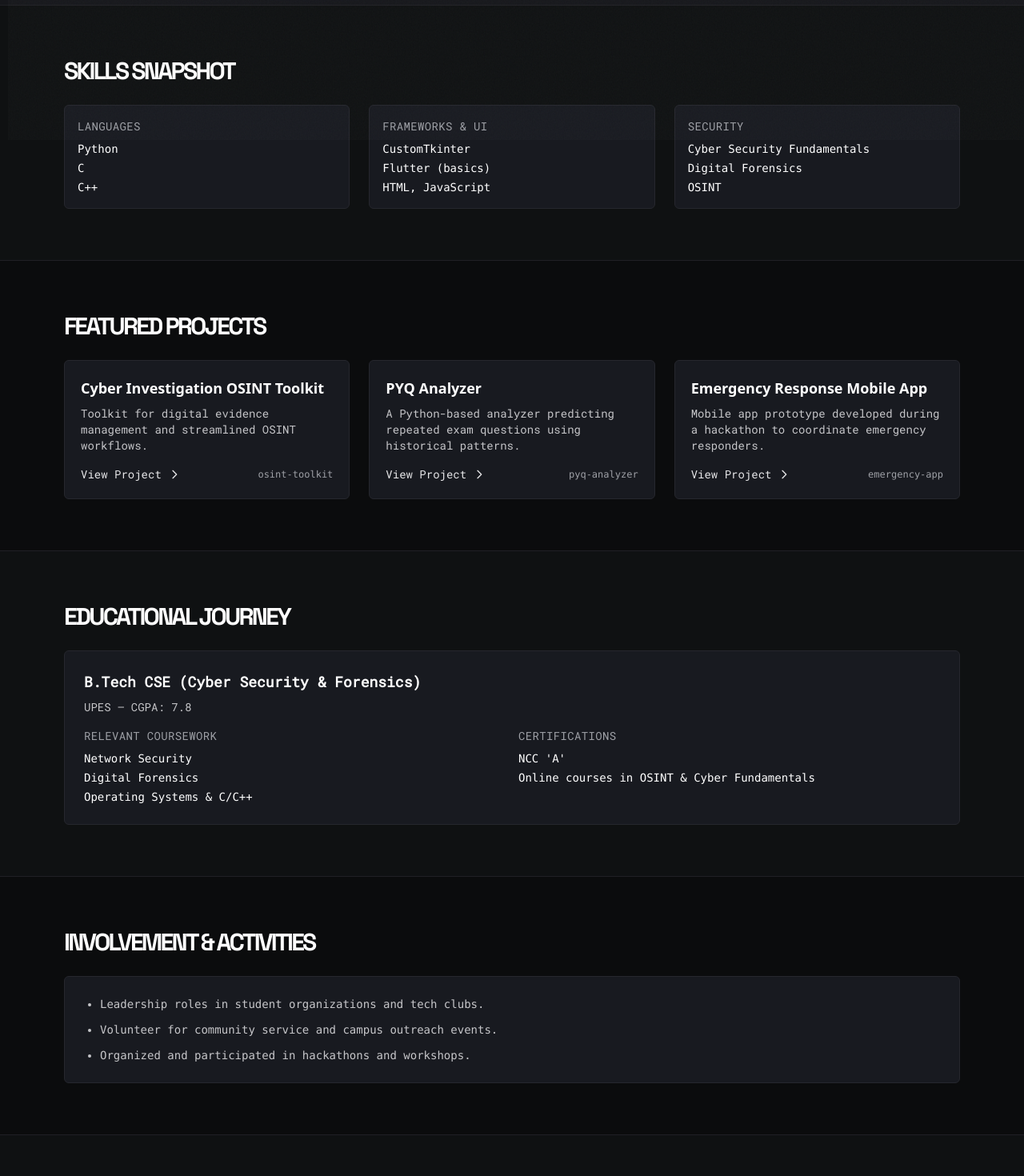
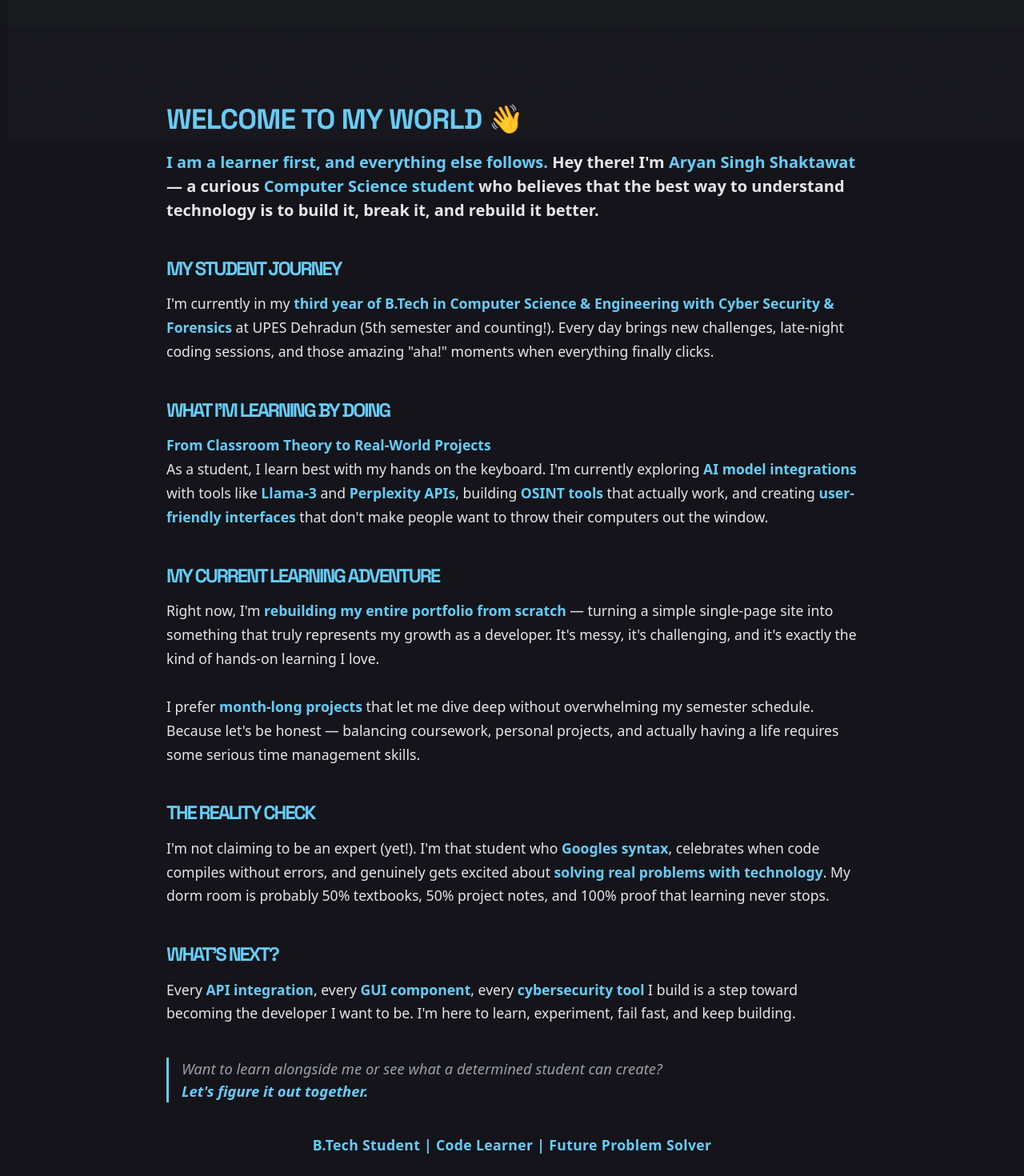
Before and after one commit to aryansinghshaktawat/shaktawat_in, a Next.js app: page / in a window 1280 px wide. Shown: the part 620-2090 px from the top of the page at 80% size. Built offline with nearby package versions, Linux system fonts and the light colour scheme.

Commit message:
about refine 1

```diff
--- a/src/app/page.tsx
+++ b/src/app/page.tsx
@@ -12,26 +12,103 @@ export default function Home() {
       <div data-reveal>
         <HomeHero />
       </div>
-      <div data-reveal>
-        <HomeSkills />
-      </div>
-      <div data-reveal>
-        <FeaturedProjects />
-      </div>
-      <div data-reveal>
-        <Education />
-      </div>
-      <div data-reveal>
-        <Involvement />
-      </div>
+
+      <section
+        data-reveal
+        className="max-w-4xl mx-auto px-4 py-16 md:py-24 font-sans"
+        style={{ position: 'relative' }}
+      >
+        <style>{`
+          .body-animate { animation: fadeUp 1s cubic-bezier(.4,2,.3,1) both; }
+          @keyframes fadeUp {
+            from { opacity: 0; transform: translateY(32px); }
+            to { opacity: 1; transform: translateY(0); }
+          }
+          .section-title {
+            font-size: 2.2rem;
+            font-weight: 800;
+            color: #65cdf9;
+            margin-bottom: 1.2rem;
+            letter-spacing: -0.02em;
+          }
+          .section-subtitle {
+            font-size: 1.25rem;
+            font-weight: 600;
+            color: #e6e6e8;
+            margin-bottom: 1.5rem;
+          }
+          .section-heading {
+            font-size: 1.5rem;
+            font-weight: 700;
+            color: #65cdf9;
+            margin-top: 2.5rem;
+            margin-bottom: 0.7rem;
+          }
+          .section-body {
+            font-size: 1.1rem;
+            color: #e6e6e8;
+            margin-bottom: 1.2rem;
+            line-height: 1.7;
+          }
+          .section-em {
+            color: #65cdf9;
+            font-weight: 700;
+          }
+          .section-quote {
+            font-size: 1.15rem;
+            font-style: italic;
+            color: #9ea0a6;
+            margin: 2.5rem 0 1.5rem 0;
+            padding-left: 1rem;
+            border-left: 3px solid #65cdf9;
+          }
+          .section-footer {
+            font-size: 1.1rem;
+            color: #65cdf9;
+            font-weight: 600;
+            text-align: center;
+            margin-top: 2.5rem;
+            letter-spacing: 0.02em;
+          }
+        `}</style>
+        <h1 className="section-title body-animate">Welcome to My World 👋</h1>
+        <div className="section-subtitle body-animate">
+          <span className="section-em">I am a learner first, and everything else follows.</span> Hey there! I'm <span className="section-em">Aryan Singh Shaktawat</span> — a curious <span className="section-em">Computer Science student</span> who believes that the best way to understand technology is to build it, break it, and rebuild it better.
+        </div>
+        <h2 className="section-heading body-animate">My Student Journey</h2>
+        <div className="section-body body-animate">
+          I'm currently in my <span className="section-em">third year of B.Tech in Computer Science &amp; Engineering with Cyber Security &amp; Forensics</span> at UPES Dehradun (5th semester and counting!). Every day brings new challenges, late-night coding sessions, and those amazing "aha!" moments when everything finally clicks.
+        </div>
+        <h2 className="section-heading body-animate">What I'm Learning By Doing</h2>
+        <div className="section-body body-animate">
+          <span className="section-em">From Classroom Theory to Real-World Projects</span><br />
+          As a student, I learn best with my hands on the keyboard. I'm currently exploring <span className="section-em">AI model integrations</span> with tools like <span className="section-em">Llama-3</span> and <span className="section-em">Perplexity APIs</span>, building <span className="section-em">OSINT tools</span> that actually work, and creating <span className="section-em">user-friendly interfaces</span> that don't make people want to throw their computers out the window.
+        </div>
+        <h2 className="section-heading body-animate">My Current Learning Adventure</h2>
+        <div className="section-body body-animate">
+          Right now, I'm <span className="section-em">rebuilding my entire portfolio from scratch</span> — turning a simple single-page site into something that truly represents my growth as a developer. It's messy, it's challenging, and it's exactly the kind of hands-on learning I love.<br /><br />
+          I prefer <span className="section-em">month-long projects</span> that let me dive deep without overwhelming my semester schedule. Because let's be honest — balancing coursework, personal projects, and actually having a life requires some serious time management skills.
+        </div>
+        <h2 className="section-heading body-animate">The Reality Check</h2>
+        <div className="section-body body-animate">
+          I'm not claiming to be an expert (yet!). I'm that student who <span className="section-em">Googles syntax</span>, celebrates when code compiles without errors, and genuinely gets excited about <span className="section-em">solving real problems with technology</span>. My dorm room is probably 50% textbooks, 50% project notes, and 100% proof that learning never stops.
+        </div>
+        <h2 className="section-heading body-animate">What's Next?</h2>
+        <div className="section-body body-animate">
+          Every <span className="section-em">API integration</span>, every <span className="section-em">GUI component</span>, every <span className="section-em">cybersecurity tool</span> I build is a step toward becoming the developer I want to be. I'm here to learn, experiment, fail fast, and keep building.
+        </div>
+        <div className="section-quote body-animate">
+          Want to learn alongside me or see what a determined student can create?<br />
+          <span className="section-em">Let's figure it out together.</span>
+        </div>
+        <div className="section-footer body-animate">
+          B.Tech Student | Code Learner | Future Problem Solver
+        </div>
+      </section>
+
       <div data-reveal>
         <ContactInvite />
       </div>
     </main>
   );
 }
-
-export const metadata: Metadata = {
-  title: "Home — Aryan Singh Shaktawat",
-  description: "Welcome to my portfolio: creative web developer & cybersecurity enthusiast.",
-};
--- a/src/components/sections/About.tsx
+++ b/src/components/sections/About.tsx
@@ -1,5 +1,8 @@
 // src/components/sections/About.tsx
+
 import Avatar from '@/components/Avatar';
+import { useRef } from 'react';
+import { useScrambleOnInteract } from '@/hooks/useScrambleOnInteract';
 
 const highlights = [
   { label: 'Languages', value: 'TypeScript, Python, C++' },
@@ -36,6 +39,21 @@ const About = () => {
               </div>
             </div>
 
+            {/* Scramble effect name */}
+            {(() => {
+              const scrambleRef = useRef<HTMLHeadingElement>(null);
+              useScrambleOnInteract(scrambleRef, "ARYAN SINGH SHAKTAWAT");
+              return (
+                <h2
+                  ref={scrambleRef}
+                  className="mt-8 text-2xl font-extrabold text-[#65cdf9] tracking-tight"
+                  tabIndex={-1}
+                >
+                  ARYAN SINGH SHAKTAWAT
+                </h2>
+              );
+            })()}
+
             <p className="mt-6 text-[#c6c6c9] font-mono text-base leading-relaxed md:max-w-md">
               I am currently pursuing a B.Tech in CSE (Cyber Security &amp; Forensics) at UPES with a strong interest in cyber security, digital forensics, and continual learning.
             </p>
--- a/src/components/sections/HomeHero.tsx
+++ b/src/components/sections/HomeHero.tsx
@@ -11,12 +11,11 @@ export default function HomeHero() {
       </div>
 
       <div className="relative z-10 max-w-5xl mx-auto px-4 pt-24 pb-24 md:pt-32 md:pb-32 text-center">
-        <h1 className="uppercase font-extrabold font-sans text-[2.6rem] md:text-[4rem] lg:text-[5rem] leading-none tracking-tight mb-5 drop-shadow-lg" style={{ letterSpacing: '0.01em' }}>
+        <h1 className="uppercase font-extrabold font-sans text-[2.6rem] md:text-[4rem] lg:text-[5rem] leading-none tracking-tight mb-2 drop-shadow-lg" style={{ letterSpacing: '0.01em' }}>
           ARYAN SINGH SHAKTAWAT
         </h1>
-
-        <p className="font-sans text-lg md:text-2xl text-[#e6e6e8] max-w-3xl mx-auto leading-relaxed">
-          Aspiring Cyber Security & Forensics Developer exploring innovative digital solutions.
+        <p className="font-sans text-lg md:text-2xl text-[#65cdf9] font-semibold max-w-3xl mx-auto leading-relaxed mb-6">
+          I’m a passionate B.Tech Computer Science student exploring AI, Cybersecurity, and Software Development through hands-on projects and continuous learning.
         </p>
 
         <ul className="mt-8 grid grid-cols-1 sm:grid-cols-3 gap-3 max-w-3xl mx-auto">
```
